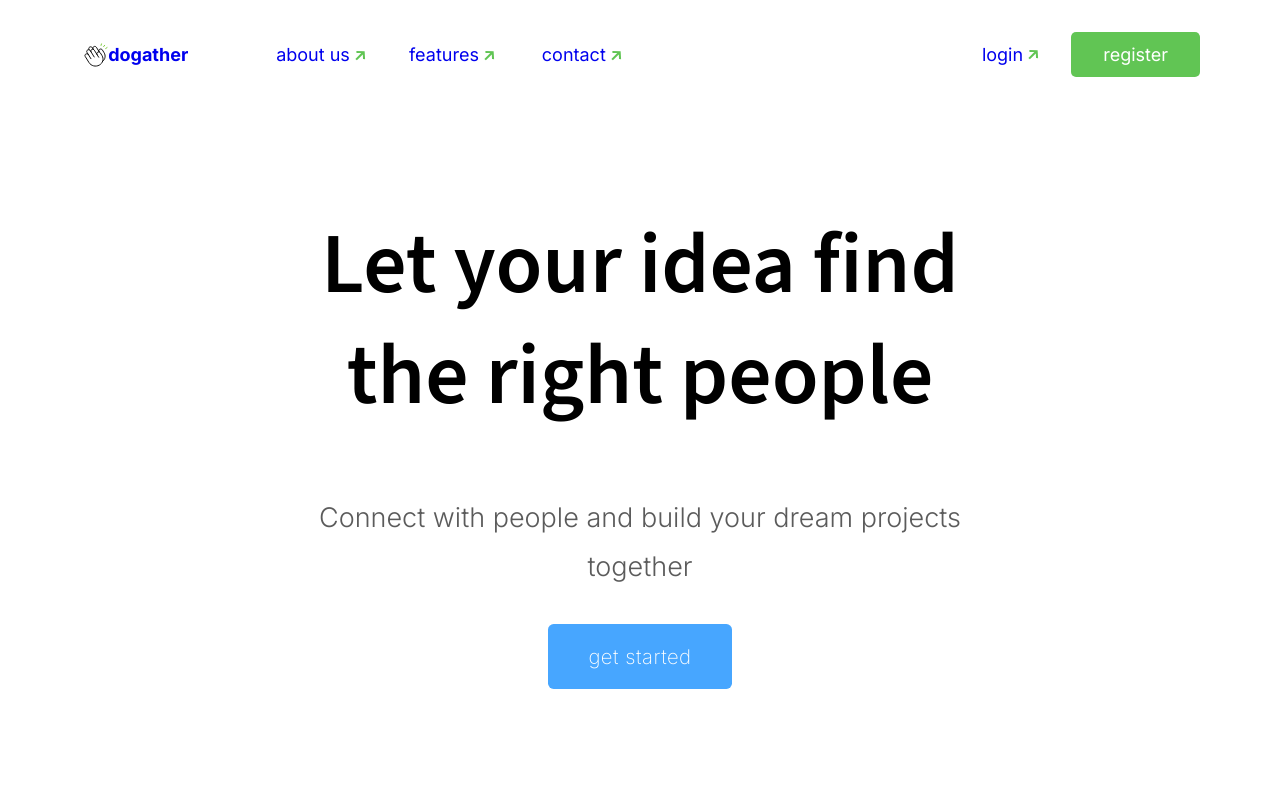
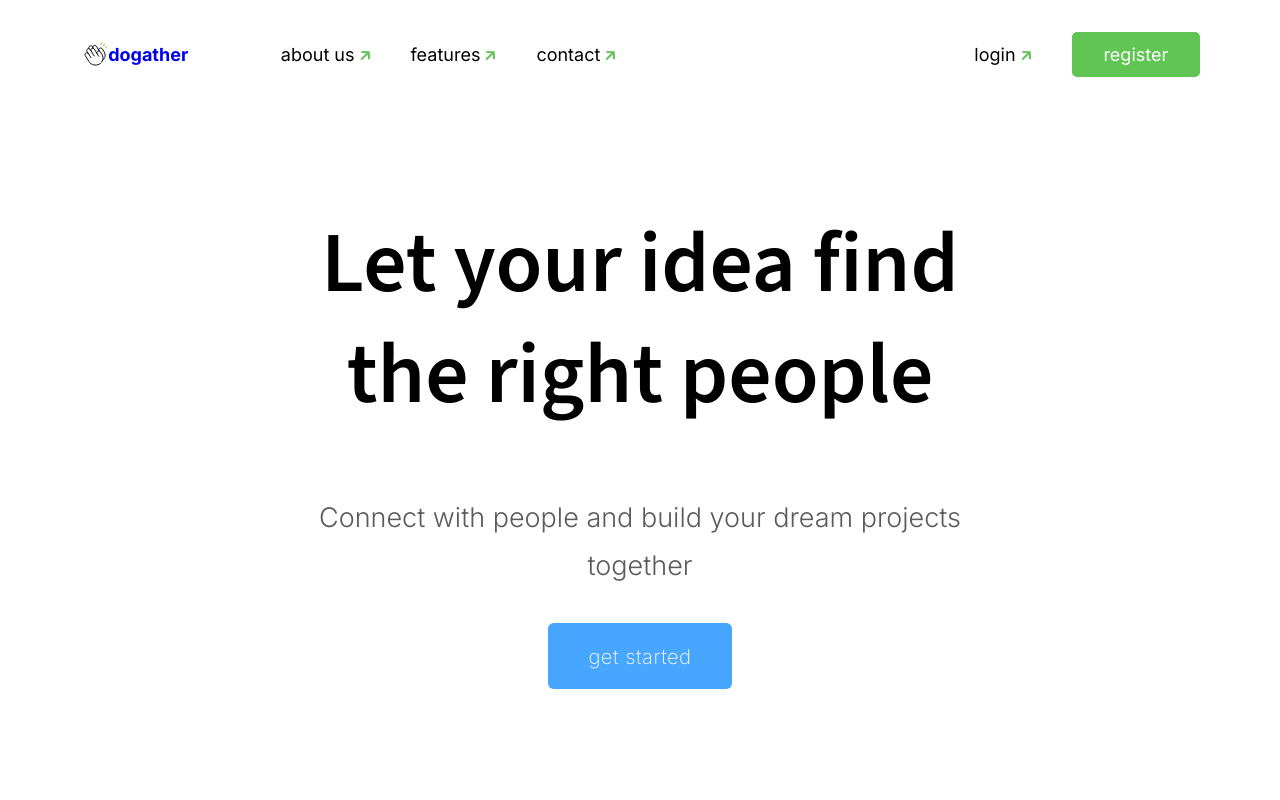
Before and after one commit to theQuasarians/dogather, a React (Vite) app: page / in a window 1280 px wide. Shown: the top 800 px of the page. Built offline with nearby package versions, Linux system fonts and the light colour scheme.

Commit message:
Fixing register button to link and separating NavbarLinks outside of main component, fixing style and adding more comments

```diff
--- a/src/components/Navbar/NavBar.css
+++ b/src/components/Navbar/NavBar.css
@@ -24,62 +24,47 @@
 .pages-links{
     margin-left: 10%;
     display: flex;
+    align-items: center;
     gap: 2.22em;
+    width: 100%;
 }
-
 .pages-links a{
-    width: 5.16em;
+    text-decoration: none;
+    color: black;
 }
-
 .pages-links a img:first-of-type{
     margin-left: 0.28em;
 }
-
-.register-btn button{
-    background-color: var(--clr-accent);
-    color: var(--clr-white);
-    border: none;
-    border-radius: 0.28rem;
-    padding: 0.67em 1.78em;
+.pages-links #login-link{
+    margin-left: auto;
 }
 
-.register-btn{
-    display: flex;
-    align-items: center;
-    justify-content: end;
-    border: none;
+.pages-links #register-link{
+    background-color: var(--clr-accent);
+    padding: 0.66rem 1.77rem;
+    color: var(--clr-white);
+    border-radius: 0.27em;
 }
+.pages-links #register-link img:first-of-type{
+    display: none;
+}
+
 /* hide mobile-menu on page load */
 .mobile-menu{
     display: none;
 }
 /* This contains the login and register buttons */
-.register-login{
-    display: flex;
-    width: 100%;
-    align-items: center;
-    gap: 1.78em;
-    justify-content: end;
-}
 
-.register-login a{
-    display: flex;
-    flex-direction: row;
-}
-
-.register-login #login-link img{
-    margin-left: 0.28em;
-}
 
 
 /* Tablet */
 @media (width <= 960px) {
     .wrapper{
-        font-size: 16px;
+        font-size: 0.88em;
         padding: 1.78em 2.67em 0 1.78em;
     }
 
-    .register-btn > button{
+    .pages-links #register-link{
         padding: 0.44em 2em;
     }
 
@@ -116,48 +101,45 @@
     .pages-links img:first-of-type, .register-login img:first-of-type{
         display: none;
     }
-
-    .mobile-menu-wrapper{
-        display: flex;
-        flex-direction: column;
-    }
-
-    .mobile-menu-wrapper .pages-links, .register-login{
+    .mobile-menu-wrapper .pages-links{
         display: flex;
         flex-direction: column;
         gap: 1.71em;
-    }
-    .mobile-menu-wrapper .pages-links{
         padding-top: 1.71em;
-        border-top: solid #F1F1F1;
-        border-bottom: solid #F1F1F1;
+        border-top: solid var(--clr-grey);
+        border-bottom: solid var(--clr-grey);
         margin-left: 0;
         padding-bottom: 2.28em;
+        align-items: start;
     }
     .mobile-menu-wrapper .pages-links a{
-        padding-left: 1.14em;
+        margin-left: 2.14em;
+        padding: 0;
+       width: auto;
     }
-    .mobile-menu-wrapper .register-login{
-        padding-top: 1.14em;
-        padding-left: 1.14em;
-        align-items: start;
-    }
-    .mobile-menu-wrapper .register-login a {
-        width: 100%;
-        display: flex;
-        flex-direction: row-reverse;
-        justify-content: start;
-     }
-
     .mobile-menu{
         display: block;
     }
-
-    .mobile-menu > button{
-        border: none;
+    .pages-links #register-link{
+        padding: 0 0 0 0em;
         background-color: transparent;
+        color: var(--clr-text);
+    }
+    .pages-links #login-link{
+      margin-top: 2em;
+      margin-left: 2.14em;
+    }
+    /* Render border before #Login link making a div not needed */
+    .pages-links #login-link::after{
+        content: '';
+        border-top: solid var(--clr-grey);
+        position: absolute;
+        margin-top: -2em;
+        margin-left: -2.14em;
+        width: 100%;
     }
 }
+
 
 /* If width is higher than Tablet mobile content won't be showed */
 @media (width >= 770px) {
--- a/src/components/Navbar/NavBar.jsx
+++ b/src/components/Navbar/NavBar.jsx
@@ -18,18 +18,15 @@ function NavBar() {
       name: "contact",
       id: 3,
     },
+    {
+      name: "login",
+      id: 4,
+    },
+    {
+      name: "register",
+      id: 5,
+    },
   ];
-
-  /* Variables that contain login and register links */
-  const loginLink = {
-    name: "login",
-    id: 4,
-  };
-
-  const registerLink = {
-    name: "register",
-    id: 5,
-  };
 
   /* Remove content if browser width goes beyond mobile */
   useEffect(() => {
@@ -39,62 +36,6 @@ function NavBar() {
       }
     })
   }, [])
-
-
-  /* Component that returns the links */
-  function PageButtons(element) {
-
-    return (
-      <>
-        <a
-          key={element.id}
-          id={`${element.name.replace(" ", "-")}-link`}
-          href={`/${element.name.replace(" ", "")}`}
-        >
-          {element.name}
-          <img src="../src/assets/navbarAssets/arrowLink.svg" alt="arrowLink" />
-          <img src={`../src/assets/navbarAssets/${element.name.replace(' ','')}.svg`} alt="mobileIcon" />
-        </a>
-      </>
-    );
-  }
-
-  /* Component that returns the Register and Login links */
-  function RegisterLoginContent(content) {
-    return(
-      <>
-      {/* This will return the version that was passed as props to the component */}
-         <div className="register-login">
-          <a
-            key={loginLink.id}
-            id={`${loginLink.name}-link`}
-            href={`/${loginLink.name.replace(" ", "")}`}
-          >
-            {loginLink.name}
-            <img src="../src/assets/navbarAssets/arrowLink.svg" alt="ArrowLink" />
-            <img src={`../src/assets/navbarAssets/${loginLink.name}.svg`} alt="mobileIcon" />
-          </a>
-        {content.type == 'mobile' ?
-           <a
-           key={registerLink.id}
-           id={`${registerLink.name}-link`}
-           href={`/${registerLink.name.replace(" ", "")}`}
-         >
-           {registerLink.name}
-         <img  src="../src/assets/navbarAssets/ArrowLink.svg" alt="arrowLink" />
-         <img  src={`../src/assets/navbarAssets/${registerLink.name}.svg`} alt="mobileIcon" />
-         </a>
-          :
-          /* make this a link */
-          <div className="register-btn">
-            <button>register</button>
-          </div>
-
-      }
-        </div>
-      </>
-    )
-  }
 
 
   return (
@@ -111,12 +52,9 @@ function NavBar() {
         {/* Buttons get created thanks to array prototype.map */}
         <div className="pages-links">
           {pageLinks.map((element) => (
-            <PageButtons name={element.name} key={element.id} />
+            <NavbarLinks name={element.name} key={element.id} />
           ))}
         </div>
-        {/* Component gets called passing type='desktop' as props, so it will show the
-        respective links in the desktop version */}
-        <RegisterLoginContent type='desktop'/>
         {/* Content of the mobile menu */}
         <div className="mobile-menu">
           <button onClick={() => setToggleMobileMenu(!toggleMobileMenu)}>
@@ -135,15 +73,30 @@ function NavBar() {
         <div style={{display: toggleMobileMenu ? 'block' : 'none'}} className="mobile-menu-wrapper">
           <div className="pages-links">
            {pageLinks.map((element) => (
-            <PageButtons name={element.name} key={element.id} />
+            <NavbarLinks name={element.name} key={element.id} />
           ))}
           </div>
-             {/* Component gets called passing type='desktop' as props, so it will show the
-               respective links in the mobile version */}
-          <RegisterLoginContent type='mobile'/>
         </div>
     </>
   );
 }
 
 export default NavBar;
+
+
+//Component that renders the NavbarLinks
+function NavbarLinks(element) {
+  return (
+    <>
+      <a
+        key={element.id}
+        id={`${element.name.replace(" ", "-")}-link`}
+        href={`/${element.name.replace(" ", "")}`}
+      >
+        {element.name}
+        <img src="../src/assets/navbarAssets/arrowLink.svg" alt="arrowLink" />
+        <img src={`../src/assets/navbarAssets/${element.name.replace(' ','')}.svg`} alt="mobileIcon" />
+      </a>
+    </>
+  );
+}
```
